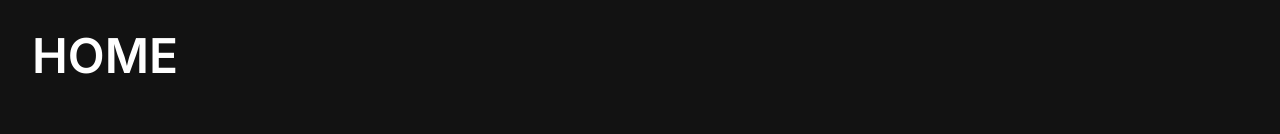
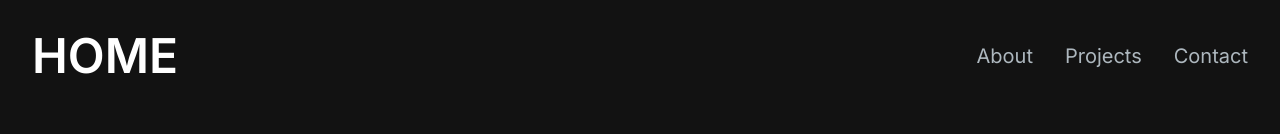
Before and after one commit to Adjoa20/Portfolio, a Next.js app in the folder my-portfolio/: page / in a window 1280 px wide. Shown: the top 134 px of the page. Built offline with nearby package versions, Linux system fonts and the light colour scheme.

Commit message:
updated navbar

```diff
--- a/my-portfolio/src/app/components/HeroSection.jsx
+++ b/my-portfolio/src/app/components/HeroSection.jsx
@@ -20,7 +20,7 @@ const HeroSection = () => {
               sequence={[
                 // Same substring at the start will only be typed out once, initially
                 "Web Developer",
-                5000, // wait 1s before replacing "Mice" with "Hamsters"
+                5000, // wait 1s before replacing "Web Developer" with "Backend Developer"
                 "Backend Developer",
                 5000,
                 "Backend DevOps",
--- a/my-portfolio/src/app/components/NavBar.jsx
+++ b/my-portfolio/src/app/components/NavBar.jsx
@@ -1,5 +1,21 @@
 import React from "react";
 import Link from "next/link";
+import NavLink from "./NavLink";
+
+const navLinks = [
+  {
+    title: "About",
+    path: "#about",
+  },
+  {
+    title: "Projects",
+    path: "#projects",
+  },
+  {
+    title: "Contact",
+    path: "#contact",
+  },
+];
 
 const NavBar = () => {
   return (
@@ -8,7 +24,16 @@ const NavBar = () => {
         <Link href={"/"} className="text-5xl text-white font-semibold">
           HOME
         </Link>
-        <div className="menu"></div>
+        <div className="menu block md:w-auto" id="navbar"></div>
+        <ul className="flex p-4 md:p-0 md:flex-row md:space-x-8 mt-0">
+            {
+                navLinks.map((link, index) => (
+                    <li key={index}>
+                        <NavLink href={link.path} title={link.title}/>
+                    </li>
+                ))
+            }
+        </ul>
       </div>
     </nav>
   );
--- /dev/null
+++ b/my-portfolio/src/app/components/NavLink.jsx
@@ -0,0 +1,14 @@
+import Link from "next/link";
+
+const NavLink = ({ href, title }) => {
+  return (
+    <Link
+      href={href}
+      className="block py-2 pl-3 pr-4 text-[#adb7be] sm:text-xl rounded md:p-0 hover:text-white"
+    >
+      {title}
+    </Link>
+  );
+};
+
+export default NavLink;
--- a/my-portfolio/src/app/page.js
+++ b/my-portfolio/src/app/page.js
@@ -5,7 +5,7 @@ export default function Home() {
   return (
     <main className="flex min-h-screen flex-col bg-[#121212]">
       <NavBar />
-      <div class='container mx-auto px-12 py-4'>
+      <div class= "container mx-auto px-12 py-4">
       <HeroSection />
       </div>
     </main>
```
